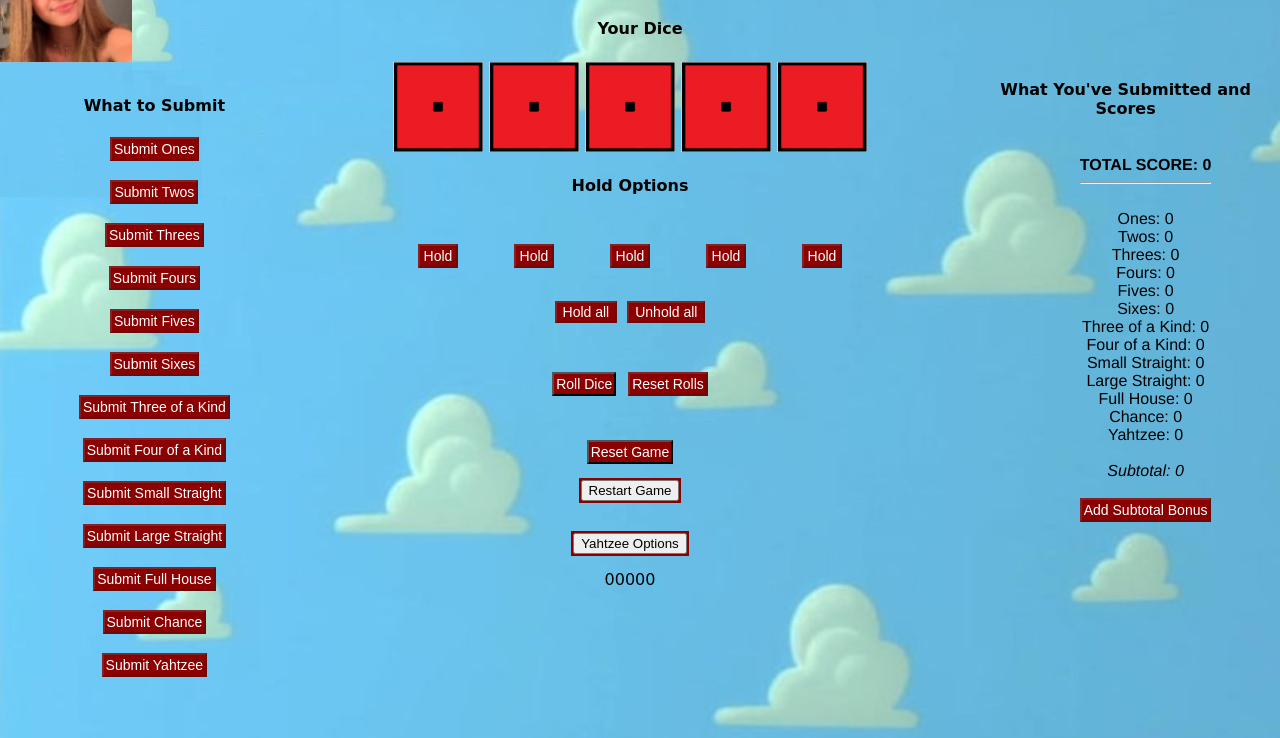
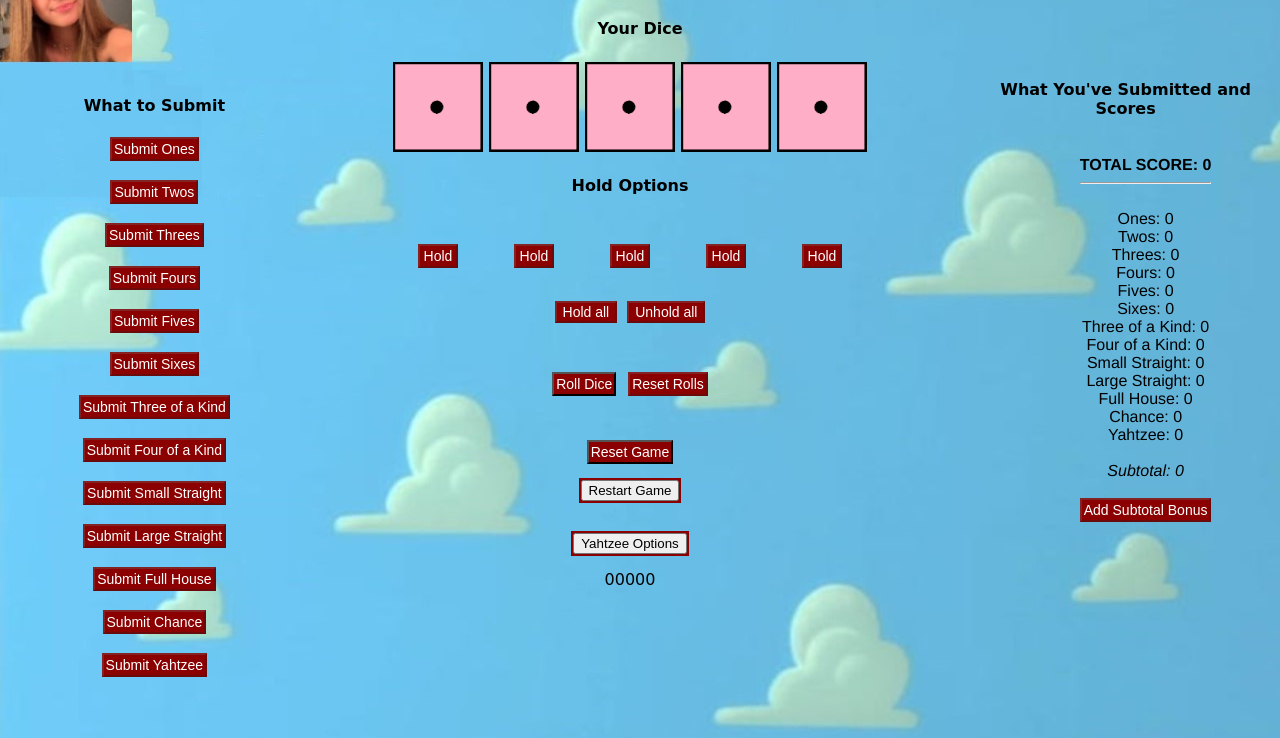
Before and after one commit to Troutkid9/Games, a plain HTML site: page yahtzee 3.html in a window 1280 px wide. Shown: the part 62-800 px from the top of the page. Drawn offline with nearby package versions, Linux system fonts and the light colour scheme.

Commit message:
Update yahtzee 3.html

```diff
--- a/yahtzee 3.html
+++ b/yahtzee 3.html
@@ -73,11 +73,11 @@
         <div class="flexCenter">
             <div class="center">
                 <div class="flexCenter">
-                    <img class="dicePics" id="dicePic1" src="images/dice1.png">
-                    <img class="dicePics" id="dicePic2" src="images/dice1.png">
-                    <img class="dicePics" id="dicePic3" src="images/dice1.png">
-                    <img class="dicePics" id="dicePic4" src="images/dice1.png">
-                    <img class="dicePics" id="dicePic5" src="images/dice1.png">
+                    <img class="dicePics" id="dicePic1" src="images/dice13.png">
+                    <img class="dicePics" id="dicePic2" src="images/dice13.png">
+                    <img class="dicePics" id="dicePic3" src="images/dice13.png">
+                    <img class="dicePics" id="dicePic4" src="images/dice13.png">
+                    <img class="dicePics" id="dicePic5" src="images/dice13.png">
                 </div>
                 <h4>Hold Options</h4>
                 <div class="flexCenter">
```
